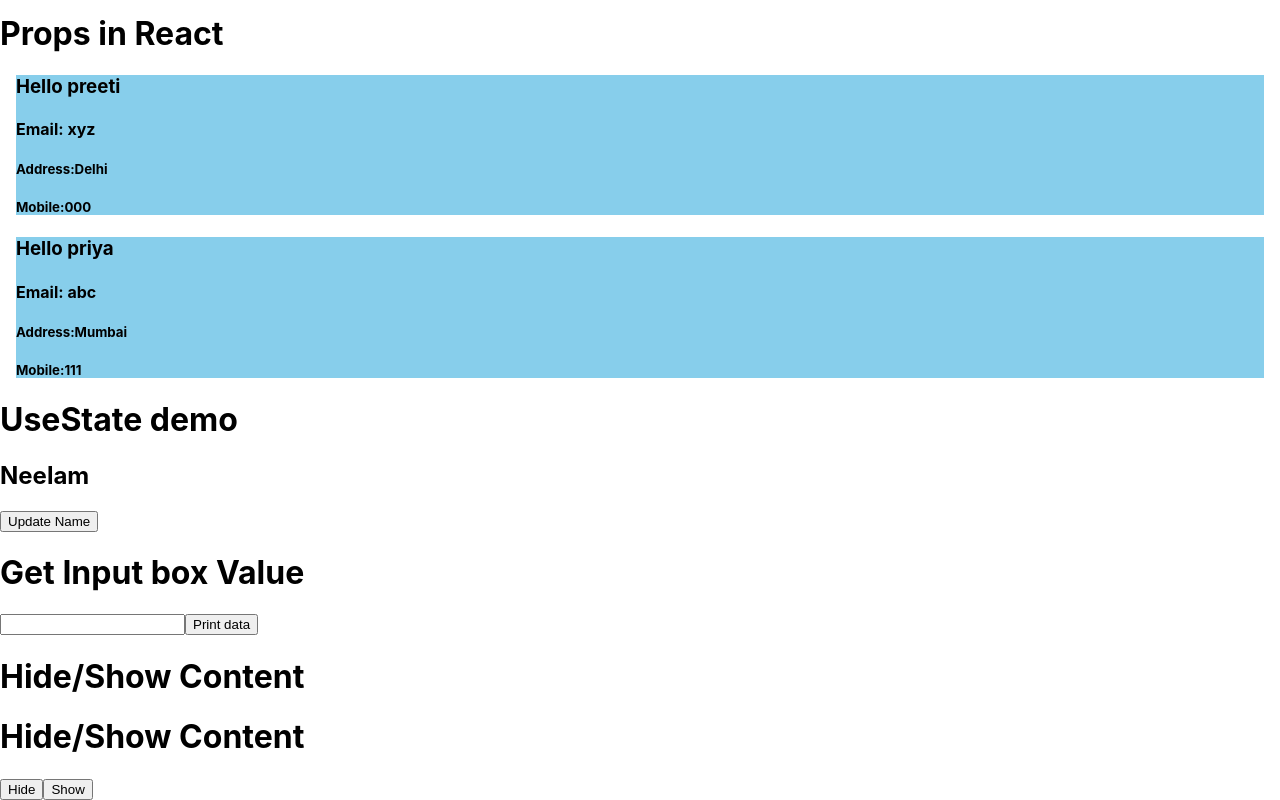
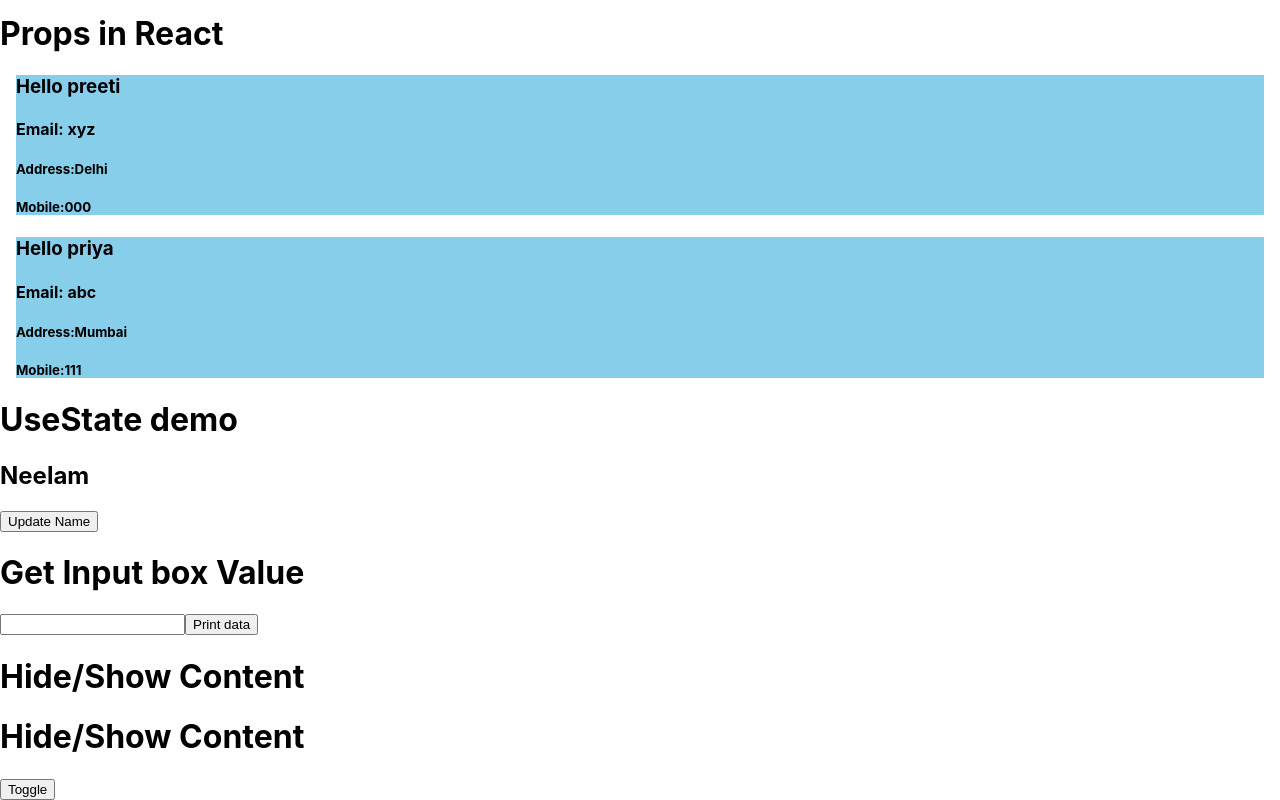
Before and after one commit to Neelam618/react-demo, a React (Create React App) app: page / in a window 1280 px wide. Shown: the part 160-960 px from the top of the page. Built offline with nearby package versions, Linux system fonts and the light colour scheme.

Commit message:
toggle content on btn click using useState

```diff
--- a/src/components/HideShowBtn.js
+++ b/src/components/HideShowBtn.js
@@ -6,8 +6,9 @@
     return (
         <div>
             { status ? <h1>Hide/Show Content</h1> : null }
-            <button onClick={() => setStatus(false)}>Hide</button>
-            <button onClick={() => setStatus(true)}>Show</button>
+            {/* <button onClick={() => setStatus(false)}>Hide</button>
+            <button onClick={() => setStatus(true)}>Show</button>  */}
+            <button onClick={() => setStatus(!status)}>Toggle</button>
         </div>
     )
 }
```
